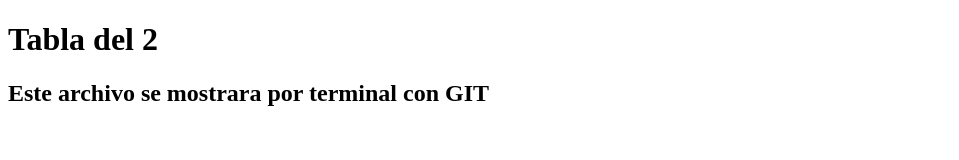
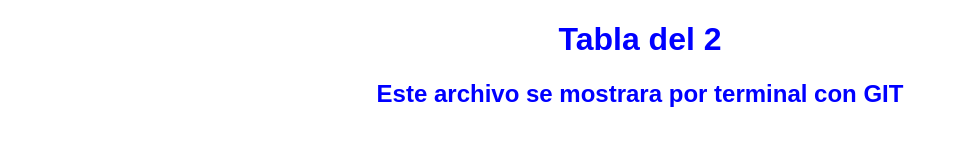
Before and after one commit to ruth-50/Blokruth, a plain HTML site: page index.html in a window 1280 px wide. Shown: the whole page, without its empty margins (0-959 px from the left). Drawn offline with Linux system fonts and the light colour scheme.

Commit message:
Agregue estilos a este archico

```diff
--- /dev/null
+++ b/css/css.css
@@ -0,0 +1,5 @@
+body{
+    color: blue;
+    text-align: center;
+    font-family: 'Arial';
+}
--- a/index.html
+++ b/index.html
@@ -3,6 +3,7 @@
 <head>
     <meta charset="UTF-8">
     <meta name="viewport" content="width=device-width, initial-scale=1.0">
+    <link rel="stylesheet" href="css/css.css">
     <title>Document</title>
 </head>
 <body>
```
